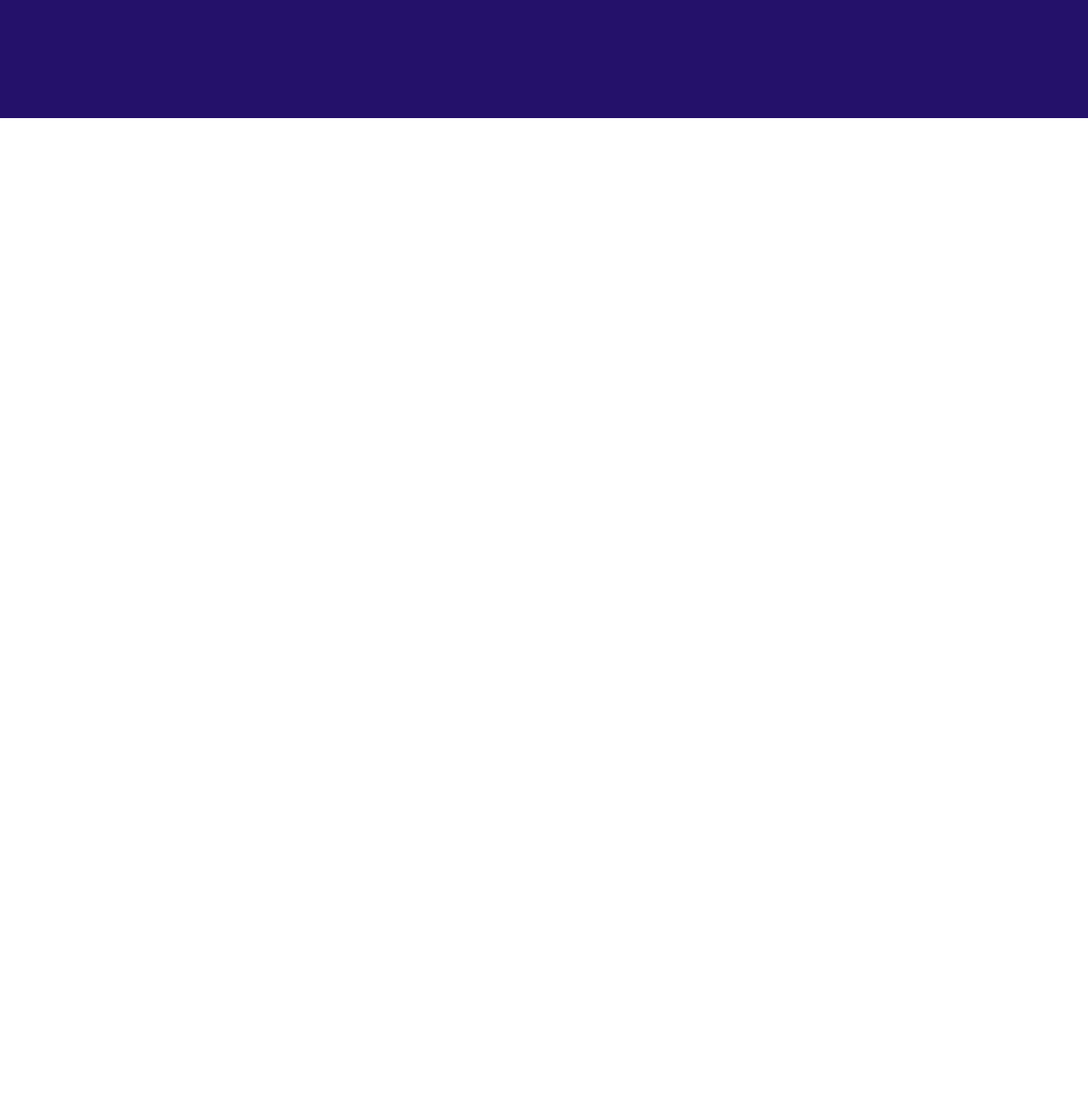
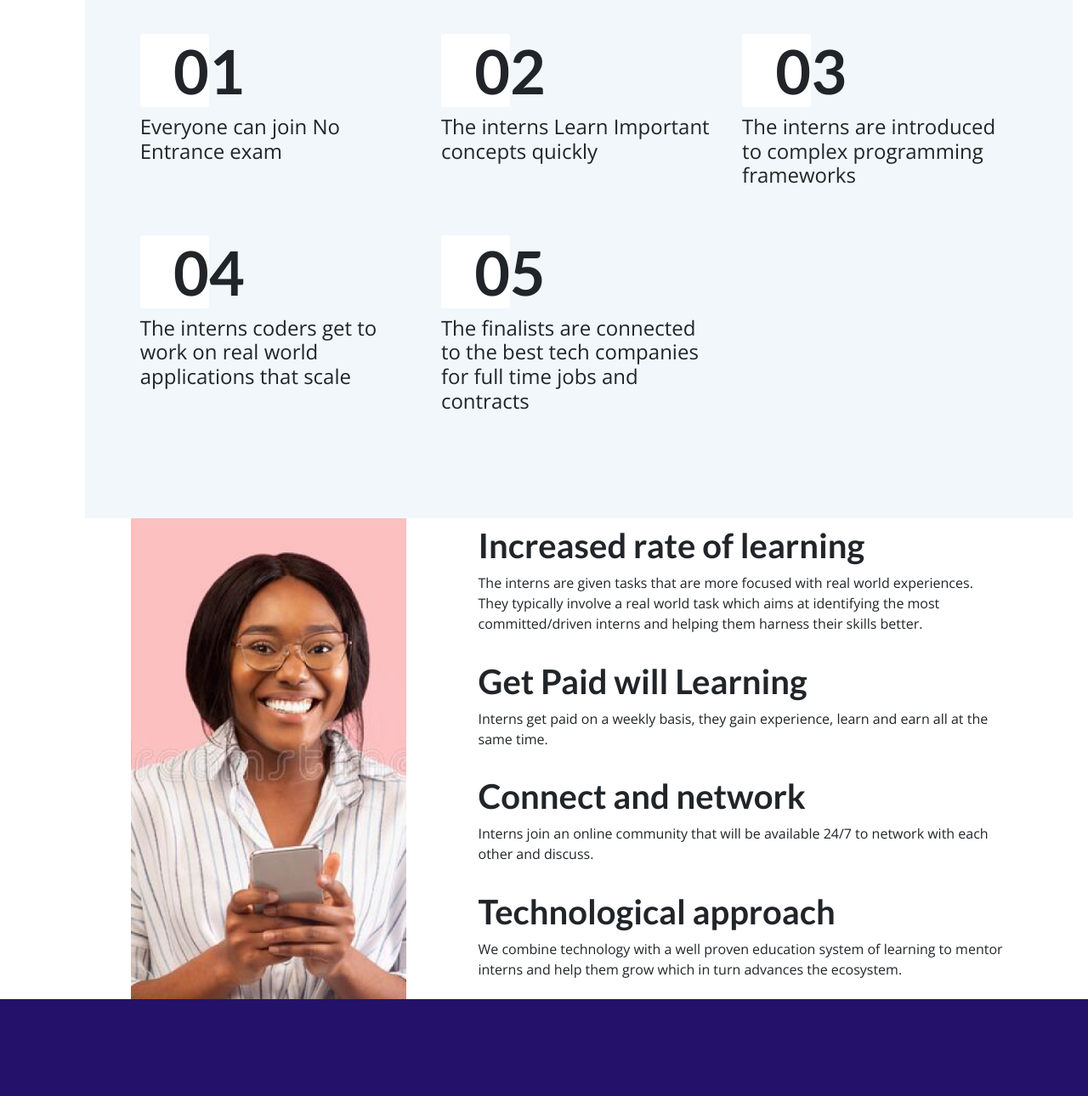
Before and after one commit to Teddiurssa/HNG.tech-site, a plain HTML site: page about/about.html in a window 1280 px wide. Shown: the part 1574-2864 px from the top of the page at 85% size. Before the commit the page ends 1713 px from the top, so only its background shows below. Drawn offline with nearby package versions, Linux system fonts and the light colour scheme.

Commit message:
Finished About page

```diff
--- a/about/about.html
+++ b/about/about.html
@@ -28,7 +28,7 @@
             <!---------- Nav Bar ------------->
 
             <nav class="navbar navbar-toggleable-md navbar-expand-md navbar-expand-lg sticky-top">
-                <a class="navbar-brand" href="#">
+                <a class="navbar-brand" href="../index.html">
                     <img class="img-fluid w-50" src="../img/Logo.png" alt="HNG Logo">
                 </a>
 
@@ -41,23 +41,23 @@
                 <div class="collapse navbar-collapse d-flex justify-content-end" id="collapsibleNavId">
                     <ul class="navbar-nav text-right">
                         <li class="nav-item active">
-                            <a class="nav-link text-dark mr-3 h5" href="#">Home <span
+                            <a class="nav-link text-dark mr-3 h5" href="../index.html">Home <span
                                     class="sr-only">(current)</span></a>
                         </li>
                         <li class="nav-item text-dark mr-3 ">
-                            <a class="nav-link text-dark h5" href="./about/about.html">About</a>
+                            <a class="nav-link text-dark h5" href="./about.html">About</a>
                         </li>
                         <li class="nav-item text-dark mr-3">
-                            <a class="nav-link text-dark h5" href="./interns/interns.html">Interns</a>
+                            <a class="nav-link text-dark h5" href="../interns/interns.html">Interns</a>
                         </li>
                         <li class="nav-item text-dark mr-3 ">
-                            <a class="nav-link text-dark h5" href="./support/support.html">Support</a>
+                            <a class="nav-link text-dark h5" href="../support/support.html">Support</a>
                         </li>
                         <li class="nav-item text-dark  mr-3 ">
-                            <a class="nav-link text-dark h5" href="./become/become.html">Become</a>
+                            <a class="nav-link text-dark h5" href="../become/become.html">Become</a>
                         </li>
                         <li class="nav-item text-dark mr-3 ">
-                            <a class="nav-link text-dark h5" href="./learn/learn.html">Learn</a>
+                            <a class="nav-link text-dark h5" href="../learn/learn.html">Learn</a>
                         </li>
                     </ul>
                 </div>
@@ -112,17 +112,97 @@
                 </div>
             </section>
 
+            <!---------- Intern Works section------------->
+            <section id="interns" class="background-box d-flex flex-column justify-content-around">
+                <div class="row justify-content-center">
+                    <div class="col-lg-8 justify-content-center align-items-center d-flex flex-column">
+                        <h1 class="mb-4 ">How the Internship works</h1>
+                        <p class="h4 text-center">We combine technology with a well proven education system of learning
+                            to mentor
+                            interns and help them grow which in turn advances the ecosystem. </p>
+                    </div>
+                </div>
 
 
-            <!---------- Intern Works section------------->
+                <div class="row justify-content-center">
+                    <div class="col-lg-11 d-flex flex-wrap">
+                        <div class="mb-5 col-lg-4 d-flex">
+                            <div class="d-flex flex-column">
+                                <h1 class="d-flex font-weight-bold display-3"><span
+                                        class="d-flex justify-content-end">0</span>1 </h1>
+                                <p class="h4">Everyone can join No Entrance exam</p>
+                            </div>
+                        </div>
+
+                        <div class="mb-5 col-lg-4 d-flex">
+                            <div class="d-flex flex-column">
+                                <h1 class="d-flex font-weight-bold display-3"><span
+                                        class="d-flex justify-content-end">0</span>2 </h1>
+                                <p class="h4">The interns Learn Important concepts quickly</p>
+                            </div>
+                        </div>
+
+                        <div class="mb-5 col-lg-4 d-flex">
+                            <div class="d-flex flex-column">
+                                <h1 class="d-flex font-weight-bold display-3"><span
+                                        class="d-flex justify-content-end">0</span>3 </h1>
+                                <p class="h4">The interns are introduced to complex programming frameworks</p>
+                            </div>
+                        </div>
+
+                        <div class="mb-5 col-lg-4 d-flex">
+                            <div class="d-flex flex-column">
+                                <h1 class=" d-flex font-weight-bold display-3"><span
+                                        class="d-flex justify-content-end">0</span>4 </h1>
+                                <p class="h4">The interns coders get to work on real world applications that scale</p>
+                            </div>
+                        </div>
+
+                        <div class="mb-5 col-lg-4 d-flex">
+                            <div class="d-flex flex-column">
+                                <h1 class=" d-flex font-weight-bold display-3"><span
+                                        class="d-flex justify-content-end">0</span>5 </h1>
+                                <p class="h4">The finalists are connected to the best tech companies for full time jobs
+                                    and
+                                    contracts</p>
+                            </div>
+                        </div>
+                    </div>
+                </div>
+            </section>
+
             <!---------- Basic Info section------------->
 
+            <section id="basicInfo" class="">
 
-
-
-
-
-
+                <div class="row">
+                    <div class="col-lg-5 d-flex justify-content-center">
+                        <img class="w-75 img.fluid" src="../img/pink-fem.png" alt="Lady holding smart phone">
+                    </div>
+                    <div class="col-lg-7 d-flex flex-column justify-content-around">
+                        <div class="d-flex flex-column">
+                            <h1 class="font-weight-bold">Increased rate of learning</h1>
+                            <p class="">The interns are given tasks that are more focused with real world experiences.
+                                They typically involve a real world task which aims at identifying the most
+                                committed/driven interns and helping them harness their skills better.</p>
+                        </div>
+                        <div class="d-flex flex-column">
+                            <h1 class="font-weight-bold">Get Paid will Learning </h1>
+                            <p class=""> Interns get paid on a weekly basis, they gain experience, learn and earn all at
+                                the same time.</p>
+                        </div>
+                        <div class="d-flex flex-column">
+                            <h1 class="font-weight-bold">Connect and network </h1>
+                            <p class="">Interns join an online community that will be available 24/7 to network with
+                                each other and discuss.</p>
+                        </div>
+                        <div class="d-flex flex-column">
+                            <h1 class="font-weight-bold">Technological approach</h1>
+                            <p class="">We combine technology with a well proven education system of learning to mentor
+                                interns and help them grow which in turn advances the ecosystem. </p>
+                        </div>
+                    </div>
+            </section>
 
 
             <!---------- Footer section------------->
@@ -141,13 +221,12 @@
                     </div>
                     <div class=" col-lg-3 info">
                         <p class="h4 mb-3">To follow our latest news, training with the community,chat with us find us
-                            on our
-                            networks!</p>
+                            on our networks!</p>
                         <div class="w-50 social d-flex justify-content-around">
-                            <i class="fab fa-twitter-square"></i>
-                            <i class="fab fa-instagram-square"></i>
-                            <i class="fab fa-facebook-square"></i>
-                            <i class="fab fa-linkedin"></i>
+                            <a href="#"><i class="fab fa-twitter-square"></i></a>
+                            <a href="#"><i class="fab fa-instagram-square"></i></a>
+                            <a href="#"><i class="fab fa-facebook-square"></i></a>
+                            <a href="#"><i class="fab fa-linkedin"></i></a>
                         </div>
                     </div>
                 </div>
--- a/css/style.css
+++ b/css/style.css
@@ -90,6 +90,7 @@ body {
 #support {
     height: 450px;
 }
+
 #support p {
     font-family: 'Open Sans', sans-serif;
 }
@@ -119,8 +120,7 @@ body {
 
 /*----------------About Page ---------------------*/
 p {
-    font-family: 'Open Sans',
-        sans-serif;
+    font-family: 'Open Sans', sans-serif;
 }
 
 /*----------------Hero styles ---------------------*/
@@ -141,11 +141,26 @@ p {
 }
 
 #talents p {
-     font-family: 'Open Sans', sans-serif;
+    font-family: 'Open Sans', sans-serif;
 }
 
 /*----------------Intern Works Styles ---------------------*/
+.background-box {
+    background-color: #F1F7FB;
+    width: 1162px;
+    height: 939px;
+}
 
+#interns p {
+    font-family: 'Open Sans', sans-serif;
+}
+
+#interns span {
+    background-color: #fff;
+    width: 81px;
+    height: 86px;
+    border-radius: 3px;
+}
 /*----------------Basic Info Styles ---------------------*/
 
 
```
Also changed, not shown: index.html (+2 -2 lines).
